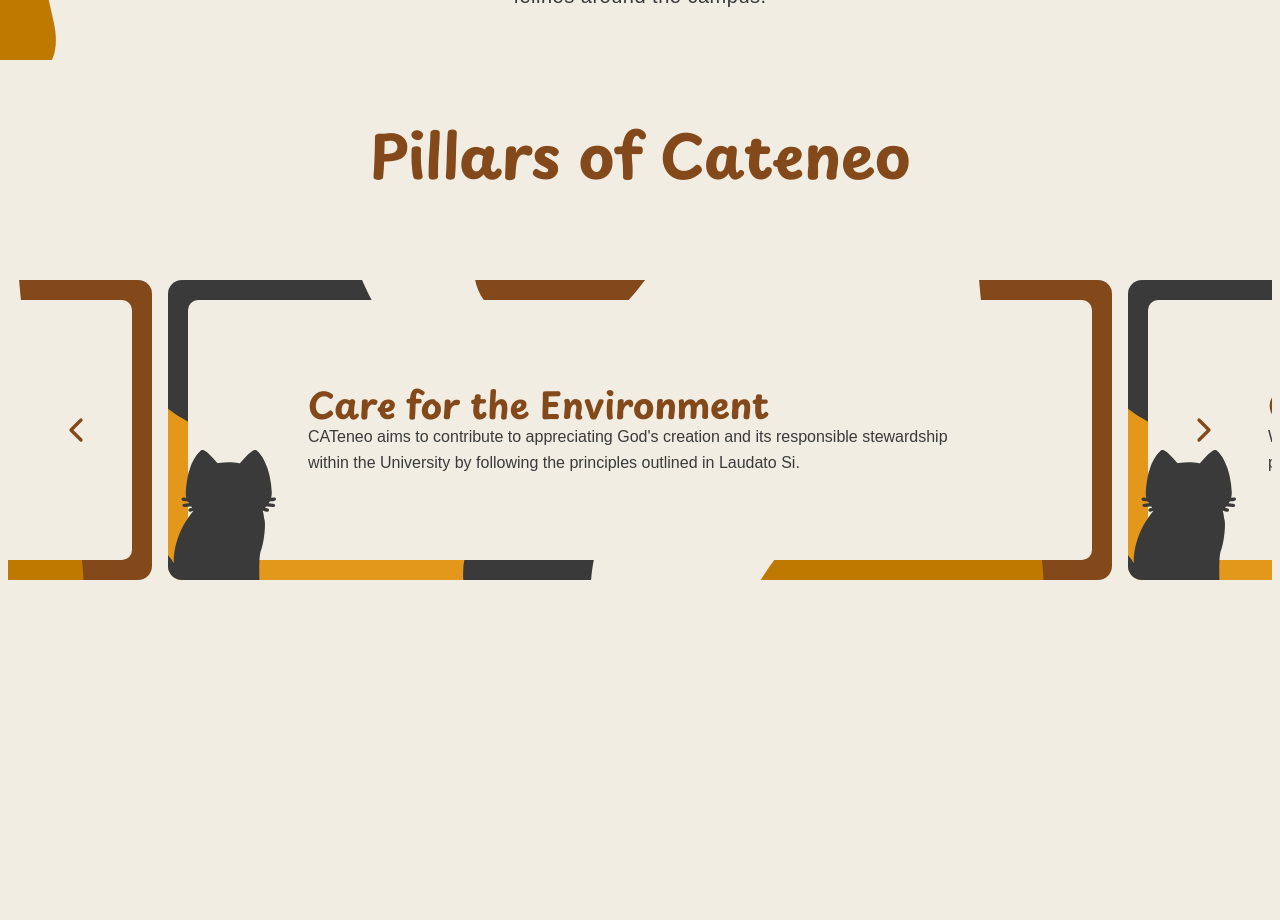
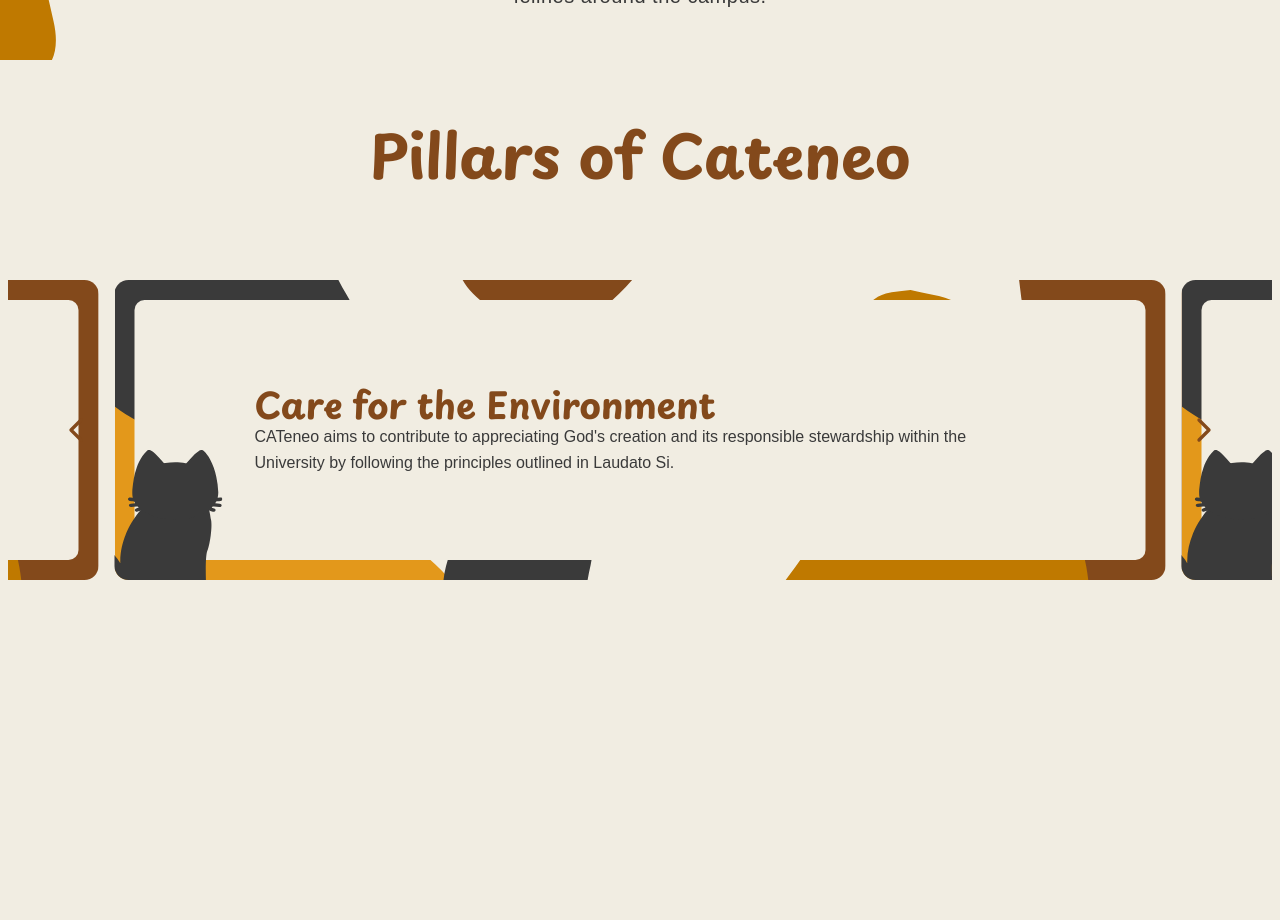
Before and after one commit to SAMAHAN-Systems-Development/cateneo-frontend, a Next.js app: page /home in a window 1280 px wide. Shown: the part 1140-2060 px from the top of the page. Built offline with nearby package versions, Linux system fonts and the light colour scheme; a web font is replaced by a local one.

Commit message:
fix: adjust cateneo pillars section width

```diff
--- a/src/components/sections/pillars-of-cateneo-section.tsx
+++ b/src/components/sections/pillars-of-cateneo-section.tsx
@@ -28,25 +28,25 @@ const pillars = [
 const PillarsOfCateneoSection = () => {
   return (
     <section className="w-full bg-cateneo-white px-0 py-12 md:px-1 md:py-16">
-      <div className="mx-auto w-full max-w-7xl">
+      <div className="mx-auto w-full max-w-360">
         <h2 className="mb-20 text-center font-playpen text-4xl font-bold text-cateneo-darkbrown md:mb-24 md:text-6xl">
           Pillars of Cateneo
         </h2>
 
         <Carousel
           opts={{ align: "center", loop: true }}
-          className="mx-auto w-full max-w-7xl px-0 md:px-1"
+          className="mx-auto w-full max-w-360 px-0 md:px-1"
         >
           <CarouselContent className="items-center">
             {pillars.map((pillar) => (
               <CarouselItem
                 key={pillar.title}
-                className="basis-11/12 sm:basis-5/6 lg:basis-3/4"
+                className="basis-11/12 sm:basis-5/6 lg:basis-5/6"
               >
                 <CateneoPillar
                   title={pillar.title}
                   description={pillar.description}
-                  className="mx-auto h-90 max-w-none sm:h-105 md:h-120"
+                  className="mx-auto h-105 max-w-none sm:h-120 md:h-140"
                 />
               </CarouselItem>
             ))}
```
